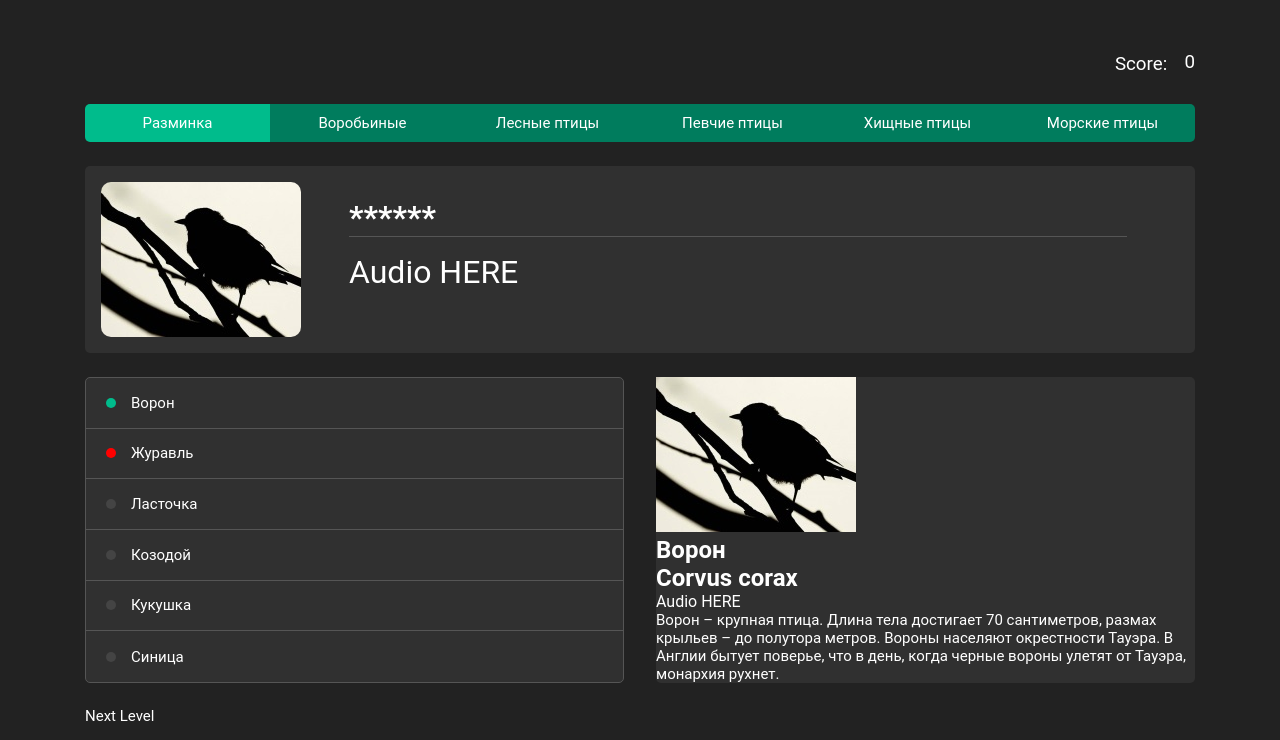
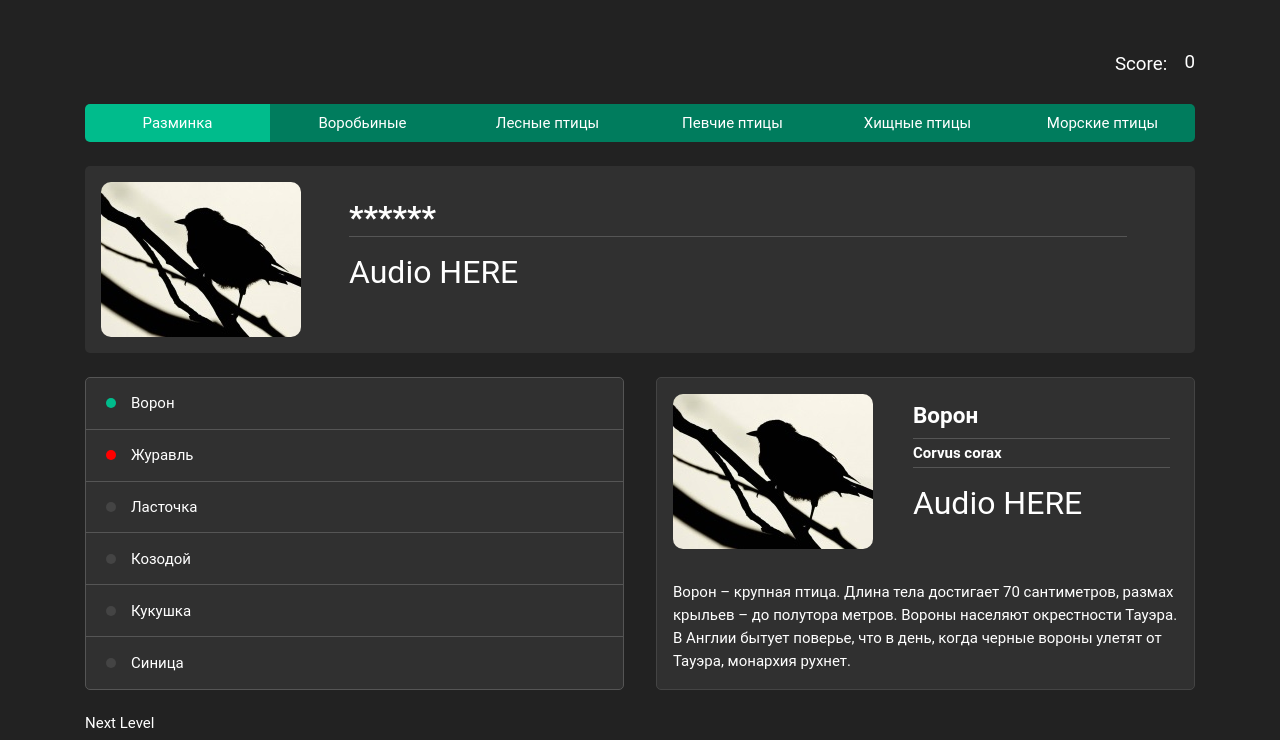
Before and after one commit to lgklsv/songbird, a website built with webpack: page songbird/src/pages/app.html in a window 1280 px wide. Shown: the top 740 px of the page. Built offline with nearby package versions, Linux system fonts and the light colour scheme.

Commit message:
feat: add style to the bird card

```diff
--- a/songbird/src/js/controller.js
+++ b/songbird/src/js/controller.js
@@ -3,4 +3,4 @@ import secretBird from '../assets/img/bird.06a46938.jpg';
 
 
 document.querySelector('.secret-bird__img').src = secretBird;
-document.querySelector('.bird-card__img_revealed').src = secretBird;
+document.querySelector('.bird-card__img').src = secretBird;
--- a/songbird/src/pages/app.html
+++ b/songbird/src/pages/app.html
@@ -95,15 +95,15 @@
                 </div>
                 <div class="bird-card">
                     <div class="bird-card__header">
-                        <img class="bird-card__img_revealed" src="" alt="bird-card">
+                        <img class="bird-card__img" src="" alt="bird-card">
                         <div class="bird-card__info">
-                            <h2 class="bird-card__title bird-card__title_small">Ворон</h2>
-                            <h2 class="bird-card__subtitle">Corvus corax</h2>
-                            <div class="bird-card__audio bird-card__audio_small">Audio HERE</div>
+                            <h2 class="bird-card__title">Ворон</h2>
+                            <h2 class="regtext bird-card__subtitle">Corvus corax</h2>
+                            <div class="bird-card__audio">Audio HERE</div>
                         </div>
-                        <div class="bird-card__description">
-                            <p class="bird-card__text regtext">Ворон – крупная птица. Длина тела достигает 70 сантиметров, размах крыльев – до полутора метров. Вороны населяют окрестности Тауэра. В Англии бытует поверье, что в день, когда черные вороны улетят от Тауэра, монархия рухнет.</p>
-                        </div>
+                    </div>
+                    <div class="bird-card__description">
+                        <p class="bird-card__text regtext">Ворон – крупная птица. Длина тела достигает 70 сантиметров, размах крыльев – до полутора метров. Вороны населяют окрестности Тауэра. В Англии бытует поверье, что в день, когда черные вороны улетят от Тауэра, монархия рухнет.</p>
                     </div>
                 </div>
             </div>
--- a/songbird/src/styles/_bird-card.scss
+++ b/songbird/src/styles/_bird-card.scss
@@ -2,4 +2,41 @@
     background-color: var(--background-color-secondary);
     width: 100%;
     border-radius: 5px;
+    border: 1px solid var(--color-light);
+
+    .bird-card__header {
+        display: flex;
+
+        .bird-card__img {
+            margin: 1rem;
+            border-radius: 10px;
+        }
+
+        .bird-card__info {
+            margin: 1.5rem;
+            flex-grow: 1;
+
+            .bird-card__title {
+                font-size: 22.5px;
+                padding-bottom: 10px;
+                border-bottom: 1px solid var(--border-color);
+            }
+
+            .bird-card__subtitle {
+                margin-top: 0.3rem;
+                padding-bottom: 5px;
+                border-bottom: 1px solid var(--border-color);
+            }
+
+            .bird-card__audio {
+                margin-top: 1rem;
+                font-size: 2rem;
+            }
+        }
+    }
+
+    .bird-card__description {
+        margin: 1rem;
+        line-height: 23px;
+    }
 }
```
